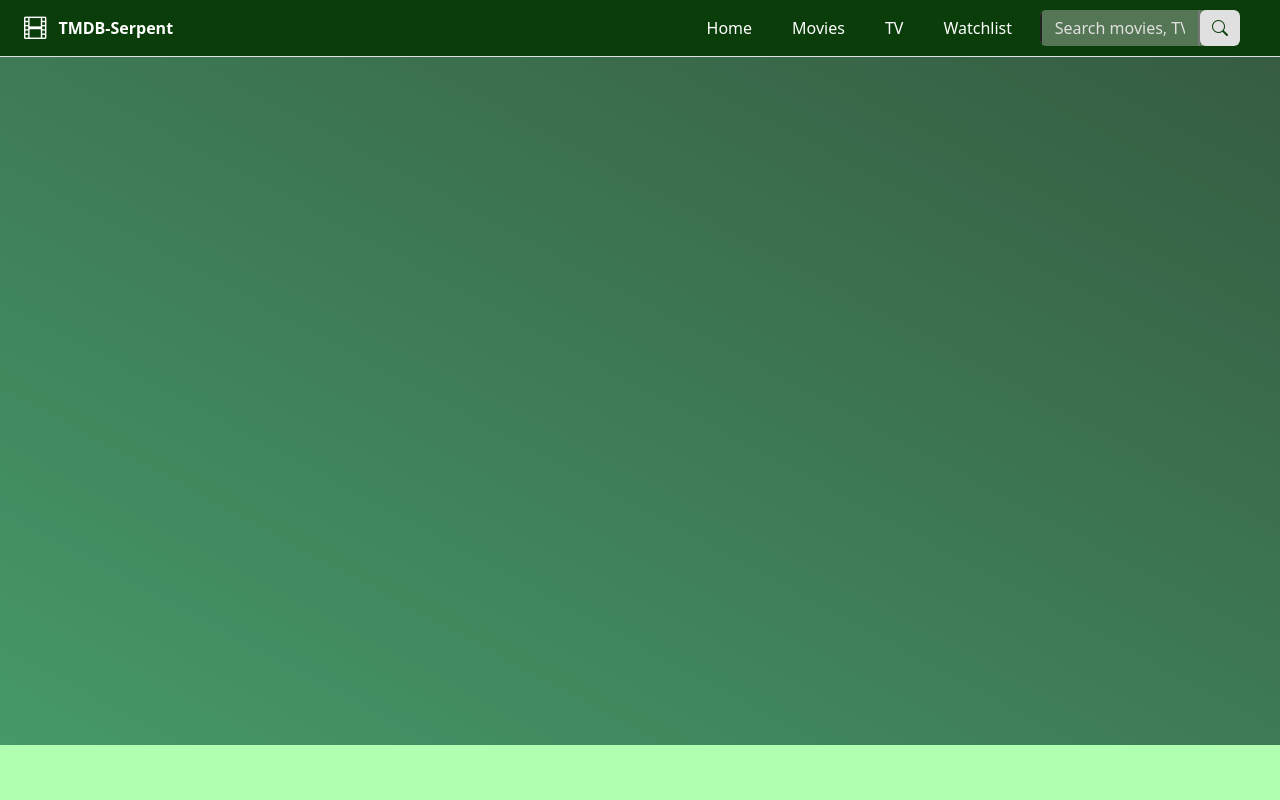
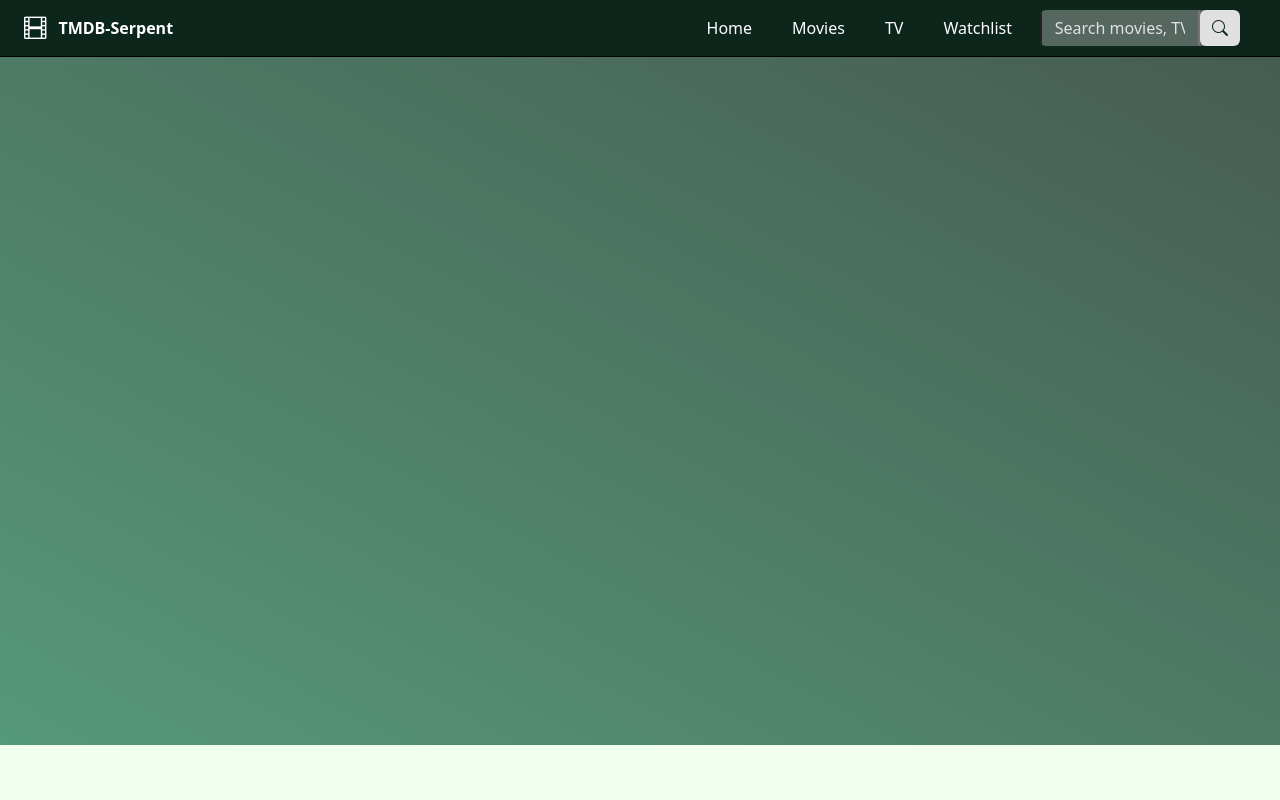
Before and after one commit to mohsina-rifa/PIP-TMDB, a Vue app: page / in a window 1280 px wide. Shown: the top 800 px of the page. Built offline with nearby package versions, Linux system fonts and the light colour scheme.

Commit message:
day-2 : refactor Navbar and style variables for consistency and improved readability

```diff
--- a/src/components/Navbar.vue
+++ b/src/components/Navbar.vue
@@ -10,9 +10,9 @@ const props = defineProps({
 
 <template>
   <header
-    class="navbar d-flex align-items-center justify-content-between gap-3 py-2 px-4 border-bottom"
+    class="navbar d-flex align-items-center justify-content-between gap-3 py-2 px-4"
   >
-    <div class="navbar-left">
+    <div>
       <router-link
         to="/"
         class="brand d-flex align-items-center gap-2 text-decoration-none"
@@ -49,7 +49,7 @@ const props = defineProps({
 <style scoped>
 .navbar {
   background: var(--green-1); /* use palette */
-  border-bottom: 1px solid var(--silver-3);
+  border-bottom: 1px solid var(--black);
 }
 
 .brand {
--- a/src/style.css
+++ b/src/style.css
@@ -1,31 +1,31 @@
 :root {
   /* Black & White */
   --black: #000000;
-  --white: #FFFFFF;
+  --white: #ffffff;
 
   /* Greens (dark to light) */
-  --green-1: #0B3D0B;
-  --green-2: #0F4D0F;
-  --green-3: #145214;
-  --green-4: #1A6A1A;
-  --green-5: #1F7F1F;
-  --green-6: #238623;
-  --green-7: #2A9D2A;
-  --green-8: #33B233;
-  --green-9: #3ACF3A;
-  --green-10: #44E744;
-  --green-11: #61F061;
-  --green-12: #87FF87;
-  --green-13: #B0FFB0;
+  --green-1: #0d261c;
+  --green-2: #123926;
+  --green-3: #184d31;
+  --green-4: #1e6040;
+  --green-5: #227653;
+  --green-6: #267355;
+  --green-7: #39a17c;
+  --green-8: #51c49a;
+  --green-9: #6fe6b8;
+  --green-10: #8fffd4;
+  --green-11: #b0ffeb;
+  --green-12: #d7fff7;
+  --green-13: #f0fff0;
 
   /* Silvers (dark to light) */
-  --silver-1: #2C2C2C;
-  --silver-2: #4D4D4D;
+  --silver-1: #2c2c2c;
+  --silver-2: #4d4d4d;
   --silver-3: #666666;
   --silver-4: #808080;
-  --silver-5: #A3A3A3;
-  --silver-6: #C0C0C0;
-  --silver-7: #E0E0E0;
+  --silver-5: #a3a3a3;
+  --silver-6: #c0c0c0;
+  --silver-7: #e0e0e0;
 }
 
 body {
```
